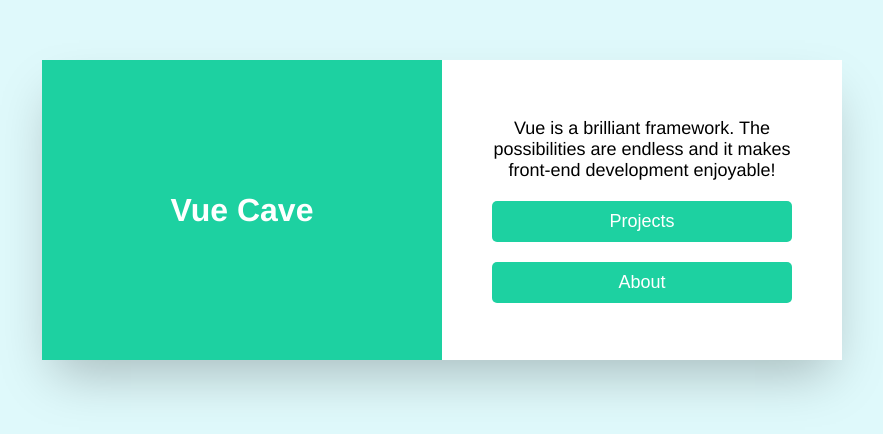
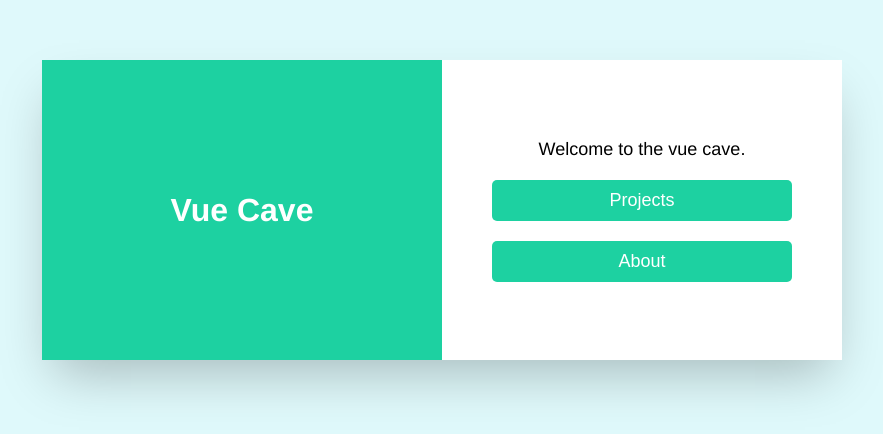
Before and after one commit to silashuereca/vue-form-elements, a Vue app: page / in a window 1280 px wide. Shown: the part 190-624 px from the top of the page, without its empty margins (198-1081 px from the left). Built offline with nearby package versions, Linux system fonts and the light colour scheme.

Commit message:
refactor: changed wording

```diff
--- a/src/views/Home.vue
+++ b/src/views/Home.vue
@@ -7,8 +7,7 @@
       <div class="right-container">
         <div class="inner-right-box">
           <p>
-          Vue is a brilliant framework.
-          The possibilities are endless and it makes front-end development enjoyable!
+          Welcome to the vue cave.
           </p>
         <div class="buttons-container">
           <div>
```
